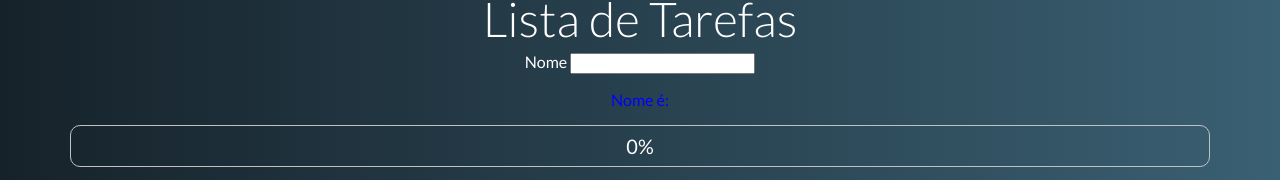
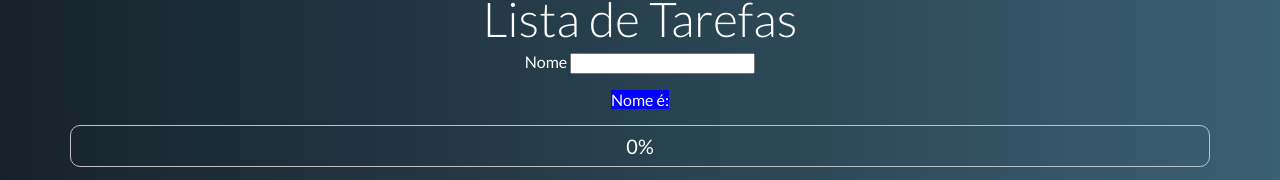
Before and after one commit to ebraimcarvalho/vuejs, a Vue app in the folder vue-coder/vue-cli/tarefas/: page / in a window 1280 px wide. Shown: the part 282-462 px from the top of the page. Built offline with nearby package versions, Linux system fonts and the light colour scheme.

Commit message:
diretivas personalizadas

```diff
--- a/vue-coder/vue-cli/tarefas/src/App.vue
+++ b/vue-coder/vue-cli/tarefas/src/App.vue
@@ -2,7 +2,7 @@
   <div id="app">
     <h1>Lista de Tarefas</h1>
     <Rotulo nome="Nome" v-model="nome" />
-    <p v-destaque="'blue'">Nome é: {{nome}}</p>
+    <p v-destaque:fundo.atrasar="'blue'">Nome é: {{nome}}</p>
     <Progressbar :progress="progress" />
     <InputText />
     <div v-if="erro" class="erro">
--- a/vue-coder/vue-cli/tarefas/src/main.js
+++ b/vue-coder/vue-cli/tarefas/src/main.js
@@ -5,11 +5,16 @@ Vue.config.productionTip = false
 
 Vue.directive('destaque', {
   bind(el, binding, vnode) {
-    if(binding.arg === 'fundo') {
-      el.style.backgroundColor = binding.value
-    } else {
-      el.style.color = binding.value
-    }
+    let atraso = 0;
+    if(binding.modifiers['atrasar']) atraso = 3000
+
+    setTimeout(() => {
+      if(binding.arg === 'fundo') {
+        el.style.backgroundColor = binding.value
+      } else {
+        el.style.color = binding.value
+      }
+    }, atraso)
   }
 })
 
```
